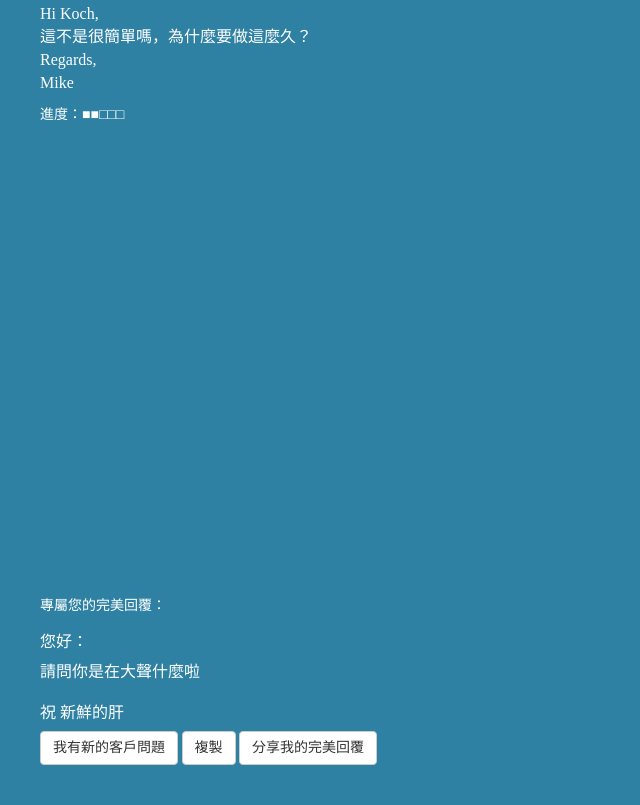
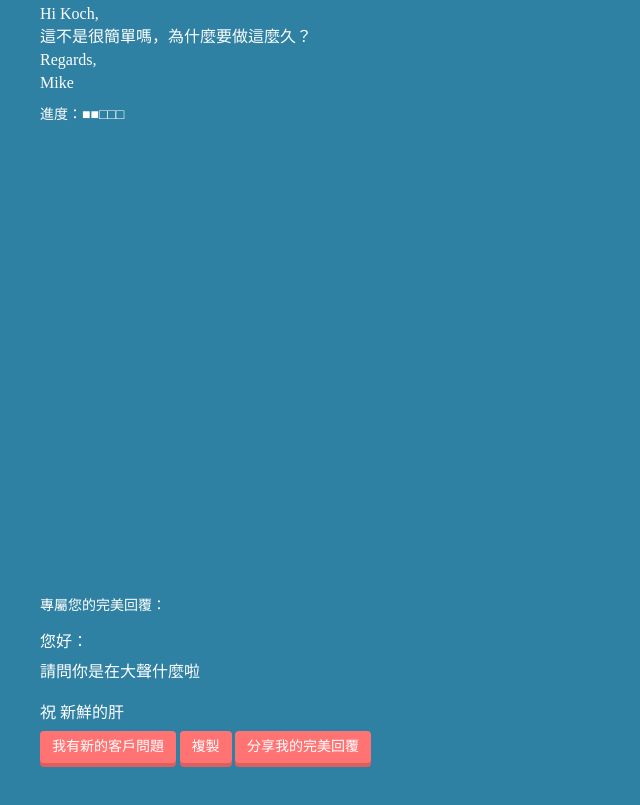
Before and after one commit to weitalu/awesome-answering-machine, an Electron app: page index.html in a window 800 px wide. Shown: the part 801-1606 px from the top of the page, without its empty margins (0-640 px from the left). Drawn offline with nearby package versions, Linux system fonts and the light colour scheme; no server answers; a web font is replaced by a local one.

Commit message:
Apply style to all the buttons

```diff
--- a/index.html
+++ b/index.html
@@ -52,9 +52,9 @@
           <h3>祝 新鮮的肝</h3>
         </div>
         <div class="output-actions">
-          <button class="btn btn-default  btn-back">我有新的客戶問題</button>
-          <button class="btn btn-default  btn-copy">複製</button>
-          <button class="btn btn-default  btn-share">分享我的完美回覆</button>
+          <button class="btn btn-default  btn-action btn-back">我有新的客戶問題</button>
+          <button class="btn btn-default  btn-action btn-copy">複製</button>
+          <button class="btn btn-default  btn-action btn-share">分享我的完美回覆</button>
         </div>
       </main>
     </section>
--- a/sass/index.scss
+++ b/sass/index.scss
@@ -60,7 +60,6 @@ section {
 
 .btn-action {
 	margin-top: 0;
-	padding: 10px 20px;
 	border: none;
 	color: $color-text-1;
 	background-color: $color-button;
@@ -70,6 +69,7 @@ section {
 	&:hover, &:focus, &:active {
 		margin-top: 3px;
 		background-color: $color-button--hover;
+		box-shadow: 0 0 0 0 $color-button--shadow;
 		color: #ffc2c2;
 		box-shadow: none;
 	}
@@ -108,6 +108,7 @@ section {
 }
 
 .inut-area__tip {
+	padding: 10px 20px;
 	margin-bottom: 18px;
 	font-family: 'NotoSans-medium';
 }
```
Also changed, not shown: css/index.css, 1 other file.
